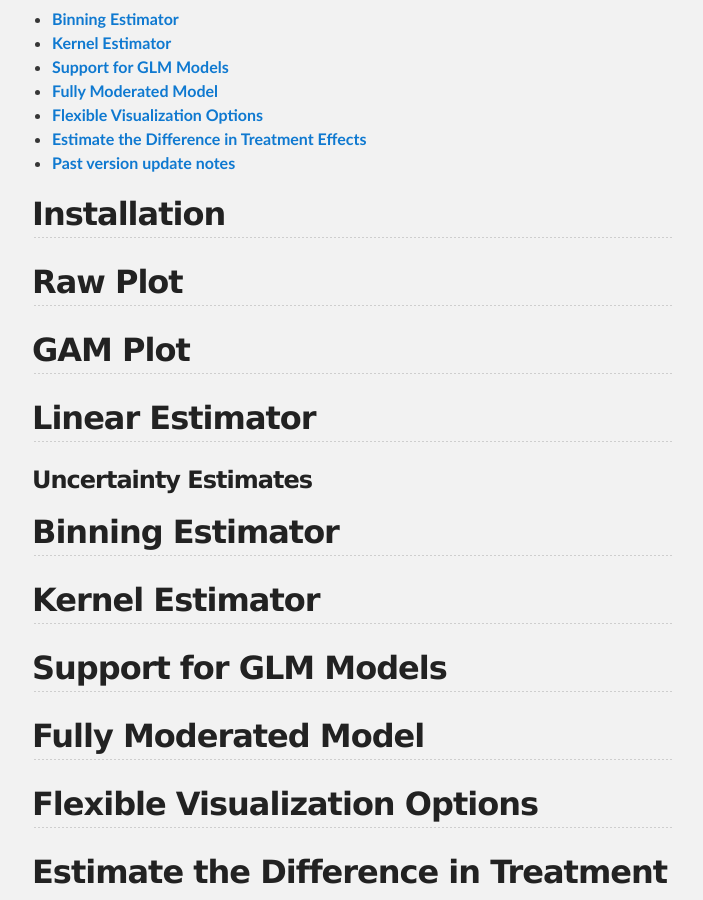
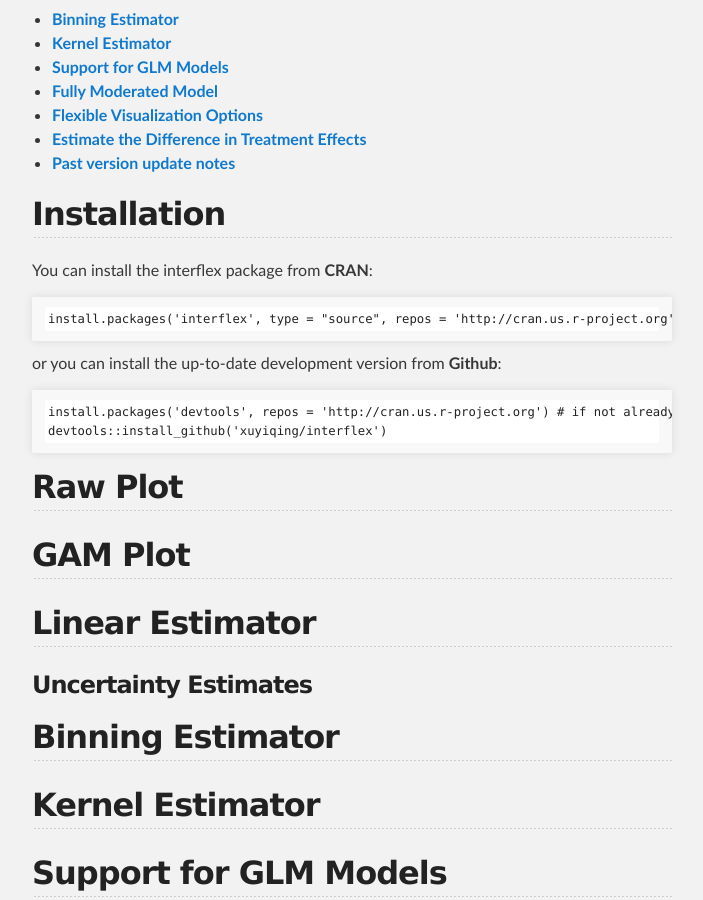
Before and after one commit to lzy318/Interflex-Tutorial, a Jekyll site: the page built from index.md, in a window 1280 px wide and 900 px high, scrolled down 992 px. Shown: the whole window, without its empty margins (288-991 px from the left). Built offline with Jekyll 4.4.1, drawn with Linux system fonts in a browser that asks for light colours; our own code applies the rules of GitHub Pages for plain Markdown files.

Commit message:
Update index.md

````diff
--- a/index.md
+++ b/index.md
@@ -37,6 +37,17 @@ Please email all comments/questions to zyliu2020@uchicago.edu.
 - [**Past version update notes**](##Past version update notes)
 
 ## Installation
+
+You can install the interflex package from **CRAN**:
+```
+install.packages('interflex', type = "source", repos = 'http://cran.us.r-project.org')
+```
+or you can install the up-to-date development version from **Github**:
+```
+install.packages('devtools', repos = 'http://cran.us.r-project.org') # if not already installed
+devtools::install_github('xuyiqing/interflex')
+```
+
 
 ## Raw Plot
 
````
